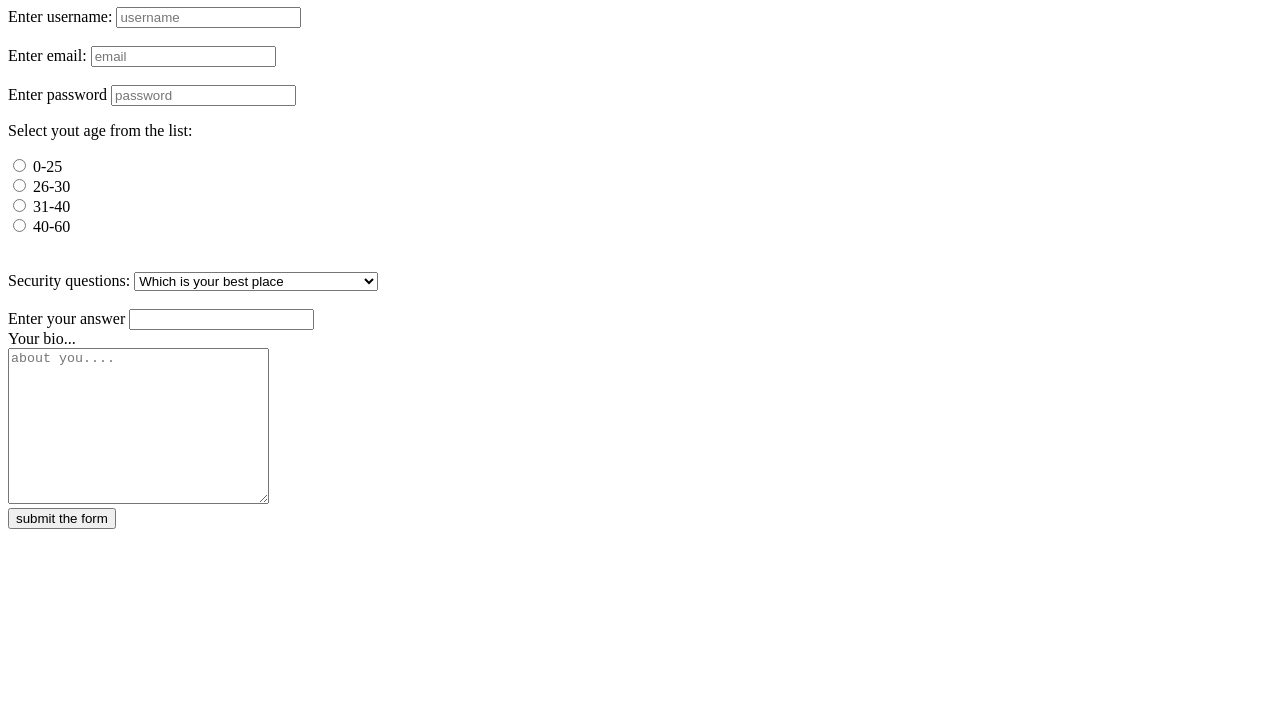
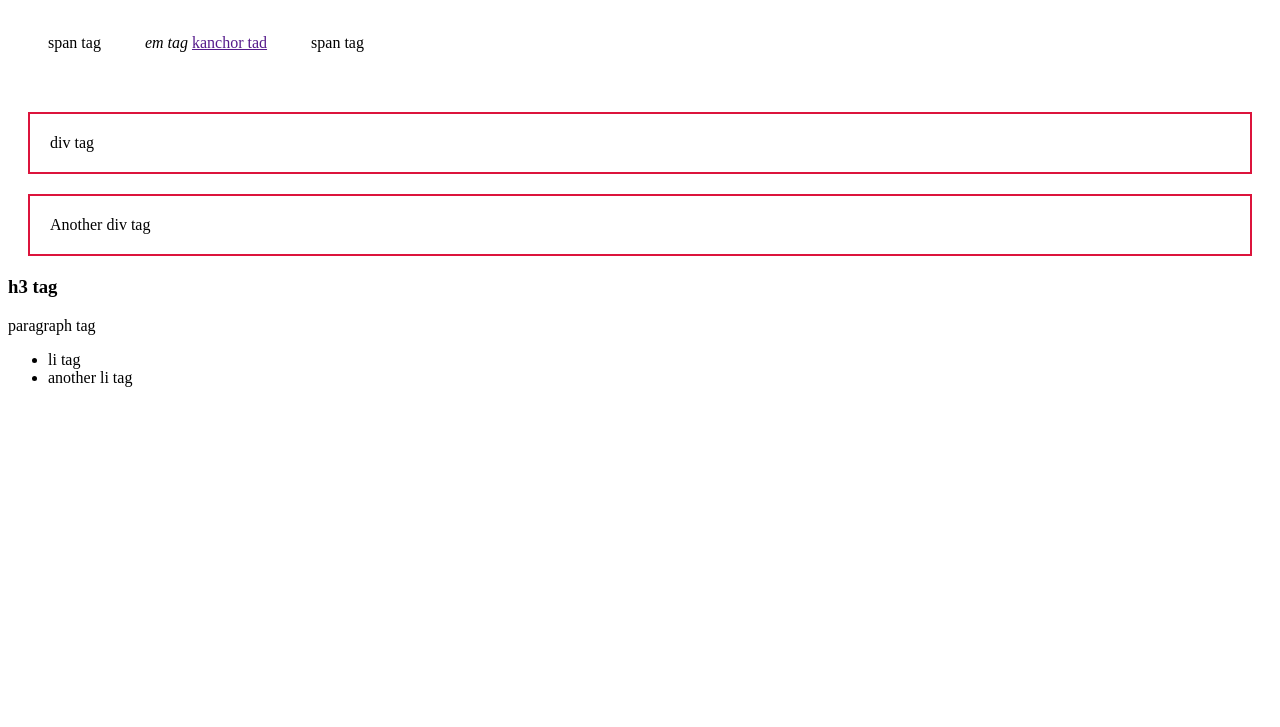
Before and after one commit to ritheesh4/Vonnue-Trainee-Ritheesh, a plain HTML site: page index.html in a window 1280 px wide. Shown: the part 73-800 px from the top of the page. Drawn offline with Linux system fonts and the light colour scheme.

Commit message:
Initial commit

```diff
--- a/index.html
+++ b/index.html
@@ -2,46 +2,36 @@
 <html>
 
 <head>
-    <title>forms</title>
+    <title>
+        css basics
+    </title>
+    <link rel ="stylesheet" href="styles.css">
 </head>
+<body>
+    <!-- <h1>India</h1>
+    <p>India (Hindi: Bhārat), officially the Republic of India (Hindi: Bhārat Gaṇarājya),[20] is a country in South Asia. It is the second-most populous country, the seventh-largest country by area, and the most populous democracy in the world. Bounded by the Indian Ocean on the south, the Arabian Sea on the southwest, and the Bay of Bengal on the southeast, it shares land borders with Pakistan to the west;[e] China, Nepal, and Bhutan to the north; and Bangladesh and Myanmar to the east. In the Indian Ocean, India is in the vicinity of Sri Lanka and the Maldives; its Andaman and Nicobar Islands share a maritime border with Thailand and Indonesia.</p>
+    <ul>
+        <li>Kerala</li>
+        <li>Tamil Nadu</li>
+        <li>Andhra Pradesh</li>
+        <li>Arunachal Pradesh</li>
 
-<body>
-    <h1>HTML forms</h1>
-    <form>
-        <label for="username">Enter username:</label>
-        <input type="text" id="username" name="username" placeholder="username" required>
-        <br><br>
-        <label for="email">Enter email:</label>
-        <input for="email" id="email" name="email" placeholder="email" required>
-        <br><br>
-        <label for="password">Enter password</label>
-        <input type="password" id="password" name="password" placeholder="password" required>
-        <p>Select yout age from the list:</p>
-        <input type="radio" name="age" value="0-25" id="option-1">
-        <label for="option-1">0-25</label><br>
-        <input type="radio" name="age" value="26-30" id="option-1">
-        <label for="option-1">26-30</label><br>
-        <input type="radio" name="age" value="31-40" id="option-1">
-        <label for="option-1">31-40</label><br>
-        <input type="radio" name="age" value="40-60" id="option-1">
-        <label for="option-1">40-60</label><br>
-        <br><br>
-        <label for="question">Security questions:</label>
-        <select name="question" id="question">
-            <option value="q1">Which is your best place</option>
-            <option value="q1">Which is your fav song</option>
-            <option value="q1">Which colour do you like</option>
-            <option value="q1">Where do you go when gets free time</option>
-        </select><br><br>
-        <label for="answer">Enter your answer</label>
-        <input type="text" id="answer" name="answer">
-        <br>
-        <label for="bio">Your bio...</label><br>
-        <textarea name="bio" id="bio" cols="30" rows="10" placeholder="about you...."></textarea>
-        <br>
-        <input type="submit" value="submit the form"
-    </form><br>
+    </ul> -->
+    <h2>Inline elements</h2>
+    <span>span tag</span>
+    <em>em tag</em>
+    <a href="">kanchor tad</a>
+    <span>span tag</span>
+    <div>div tag</div>
+    <div>Another div tag</div>
+    <h3>h3 tag</h3>
+    <p>paragraph tag</p>
+    <ul>
+        <li>li tag</li>
+        <li>another li tag</li>
+    </ul>
 
 </body>
 
+
 </html>
--- /dev/null
+++ b/styles.css
@@ -0,0 +1,34 @@
+/* p{
+    color: black;
+    background-color: grey;
+    font-size: 20px;
+    text-decoration: underline;
+    font-family: -apple-system, BlinkMacSystemFont, 'Segoe UI', Roboto, Oxygen, Ubuntu, Cantarell, 'Open Sans', 'Helvetica Neue', sans-serif;
+    column-count: 2;
+    text-align: center;
+}
+
+
+ul{
+    border-width: 4px;
+    border-style: dotted;
+    border-color: green;
+    border-bottom: 2px solid green;
+}
+li{
+    list-style-type: square;
+    text-shadow: green;
+} */
+span{
+     display: inline-block;
+     margin: 20px;
+     padding: 20px;
+}
+div{
+    /* display: inline; */
+    border: 2px solid crimson;
+    margin: 20px;
+    padding: 20px;
+
+
+}
```
Also changed, not shown: readme.txt.
